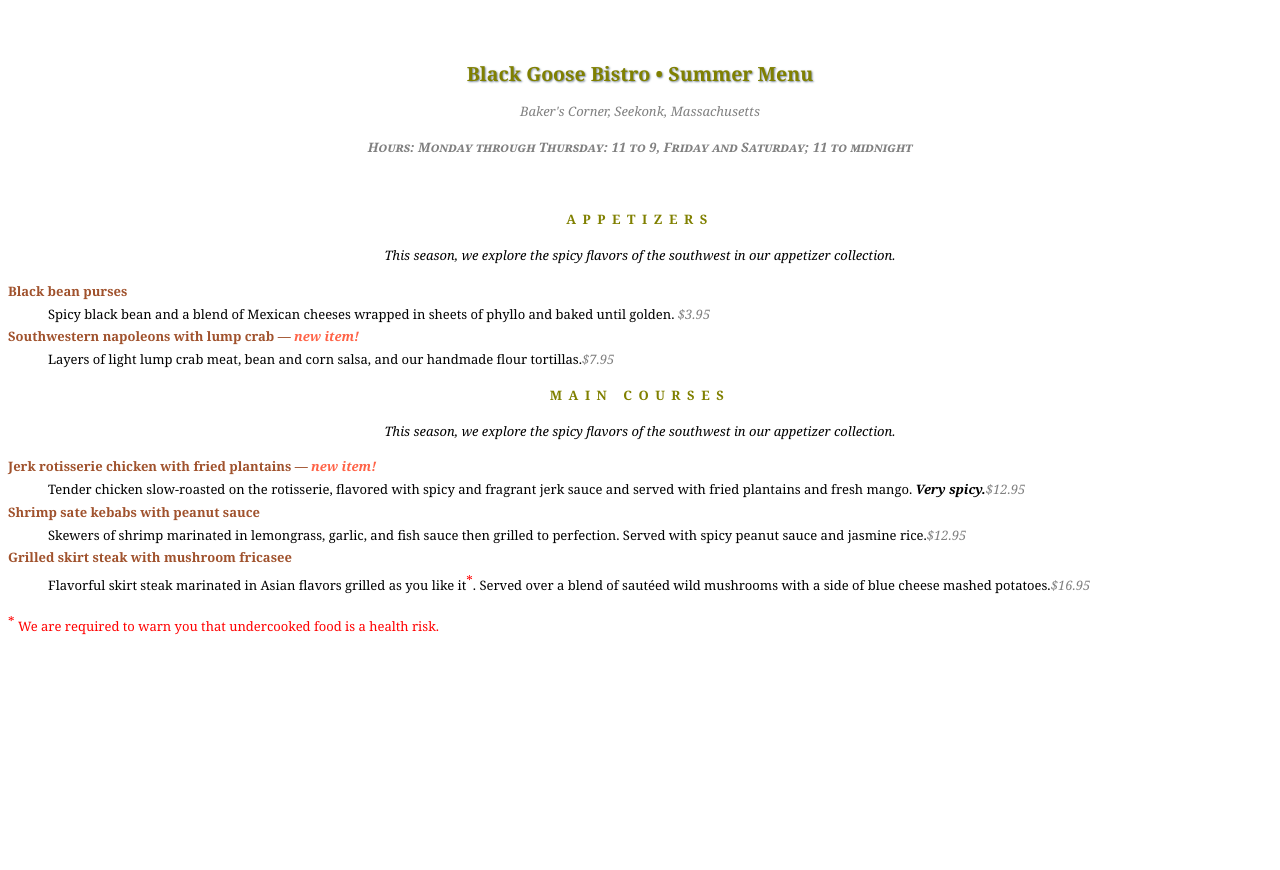
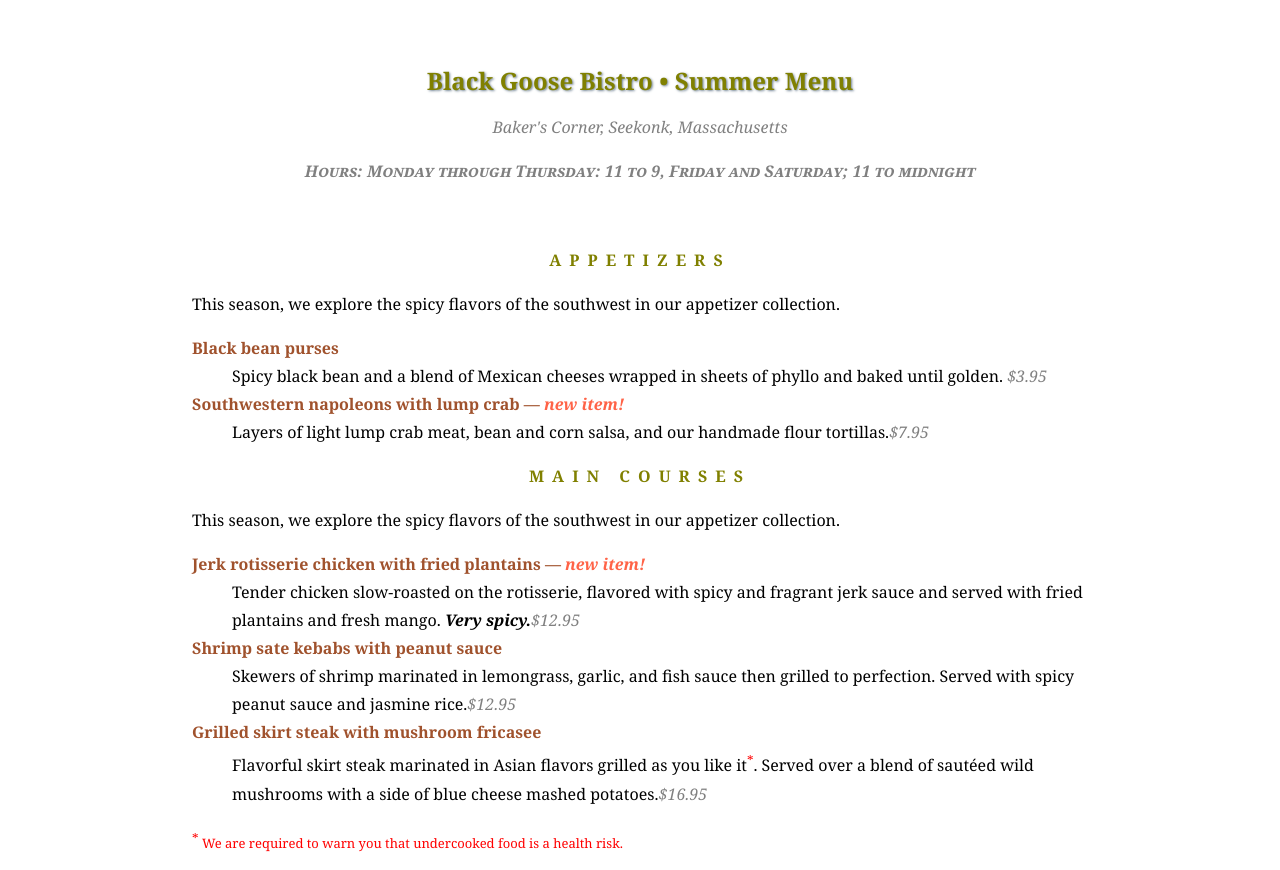
Before and after one commit to MiraMarce/lesson04.partII, a plain HTML site: page index.html in a window 1280 px wide. Before the commit the page ends 800 px from the top, so only its background shows below. Drawn offline with Linux system fonts and the light colour scheme.

Commit message:
Add files via upload

```diff
--- a/styles.css
+++ b/styles.css
@@ -1,154 +1,90 @@
 body {
   font-family: Georgia, serif;
-  font-size: small;
-  line-height: 1.75em;
+  font-size: 100%;
+  line-height: 175%;
+  margin: 0 15% 0;
 }
 
 header {
   margin-top: 0;
   padding: 3em 1em 2em 1em;
-    text-align: center;}
+  text-align: center;
+}
 
 a {
-    text-decoration: none;}
+  text-decoration: none;
+}
 
 h1 {
   font: bold 1.5em "Marko One", Georgia, serif;
   color: olive;
-  text-shadow: .05em .05em .1em lightslategray;}
+  text-shadow: .05em .05em .1em lightslategray;
+}
 
 h2 {
   font-size: 1em;
   text-transform: uppercase;
   letter-spacing: .5em;
-  color: olive;}
+  color: olive;
+}
 
 dt {
   font-weight: bold;
-    color: sienna;}
+  color: sienna;
+}
 
 strong {
   font-style: italic;
-    color: tomato;}
+  color: tomato;
+}
 
 ul {
   list-style-type: none;
   margin: 0;
-    padding: 0;}
+  padding: 0;
+}
 
 #info p {
   font-style: italic;
-    color:gray}
+  color: gray;
+}
 
 .price {
   font-family: Georgia, serif;
   font-style: italic;
-    color: gray;}
+  color: gray;
+}
 
 p.warning, sup {
   font-size: small;
-  color: red;}
+  color: red;
+}
 
 .label {
   font-weight: bold;
   font-variant: small-caps;
-  font-style: normal;}
+  font-style: normal;
+}
 
-  h2 + p {
+h1, h2, #info {
   text-align: center;
-    font-style: italic;}
+}
 
 footer {
-    color: tomato;}
+  color: tomato;
+}
 
 em {
-    color: gray;}
+  color: gray;
+}
 
 .hours {
   color: gray;
   font-weight: bold;
-    font-weight: bold;
   font-variant: small-caps;
-    font-style: normal;}
+  font-style: normal;
+}
 
 footer sup {
-    color: red;}
-
-    body {
-      font-family: Georgia, serif;
-      font-size: small;
-      line-height: 1.75em;
+  color: red;
 }
-
-      header {
-        margin-top: 0;
-        padding: 3em 1em 2em 1em;
-        text-align: center;}
-
-      a {
-        text-decoration: none;}
-
-      h1 {
-      font: bold 1.5em "Marko One", Georgia, serif;
-      color: olive;
-      text-shadow: .05em .05em .1em lightslategray;}
-
-      h2 {
-      font-size: 1em;
-      text-transform: uppercase;
-      letter-spacing: .5em;
-      color: olive;}
-
-      dt {
-        font-weight: bold;
-        color: sienna;}
-
-      strong {
-        font-style: italic;
-        color: tomato;}
-
-      ul {
-        list-style-type: none;
-        margin: 0;
-        padding: 0;}
-
-      #info p {
-        font-style: italic;
-        color:gray}
-
-      .price {
-        font-family: Georgia, serif;
-        font-style: italic;
-        color: gray;}
-
-      p.warning, sup {
-      font-size: small;
-      color: red;}
-
-      .label {
-      font-weight: bold;
-      font-variant: small-caps;
-      font-style: normal;}
-
-      h2 + p {
-        text-align: center;
-        font-style: italic;}
-
-      footer {
-        color: tomato;}
-
-      em {
-        color: gray;}
-
-      .hours {
-        color: gray;
-        font-weight: bold;
-        font-weight: bold;
-        font-variant: small-caps;
-        font-style: normal;}
-
-      footer sup {
-        color: red;}
-
-      h1, h2, #info {
-          text-align: center;}
```
Lines whose indentation alone changed are shown as unchanged.
